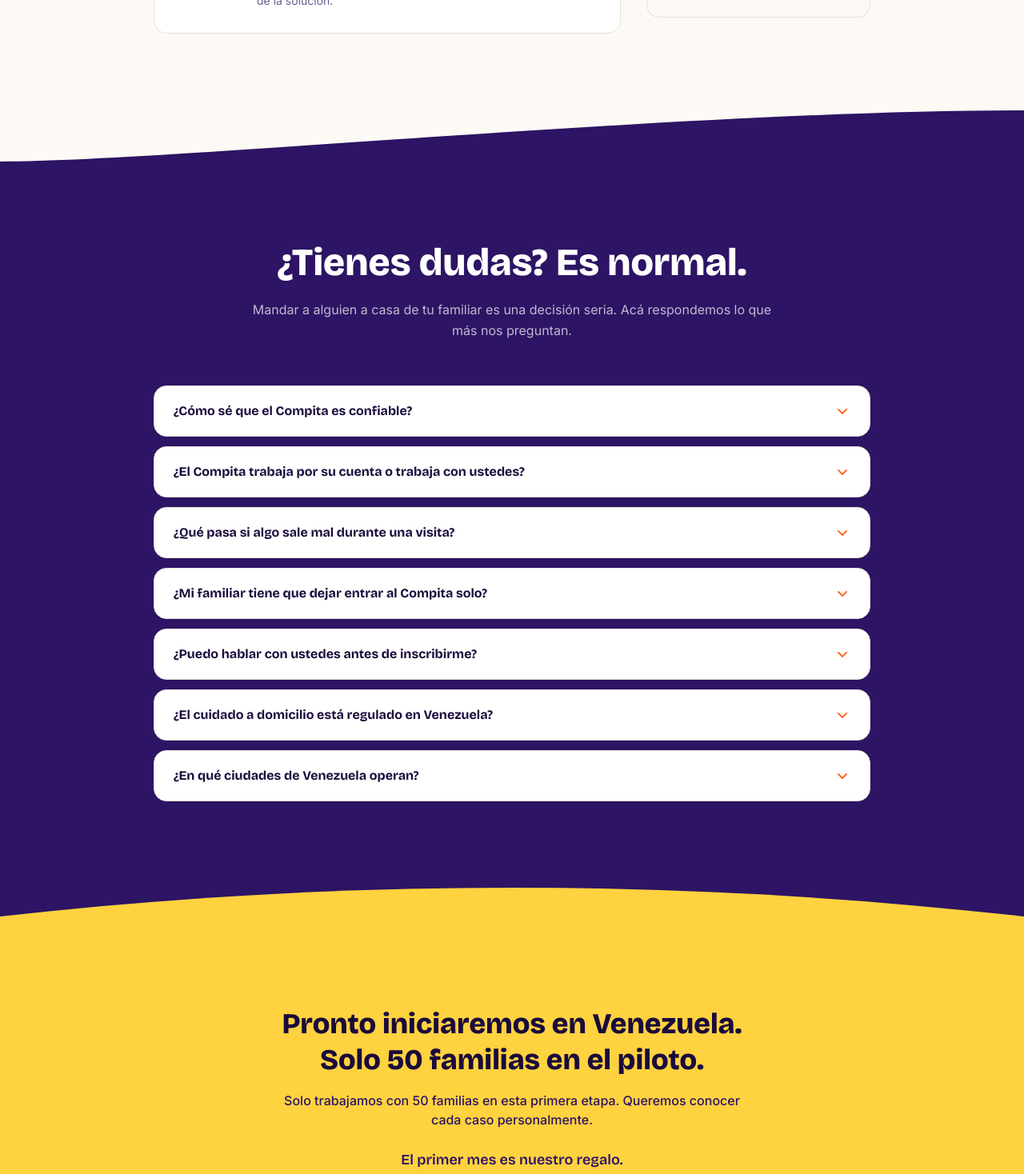
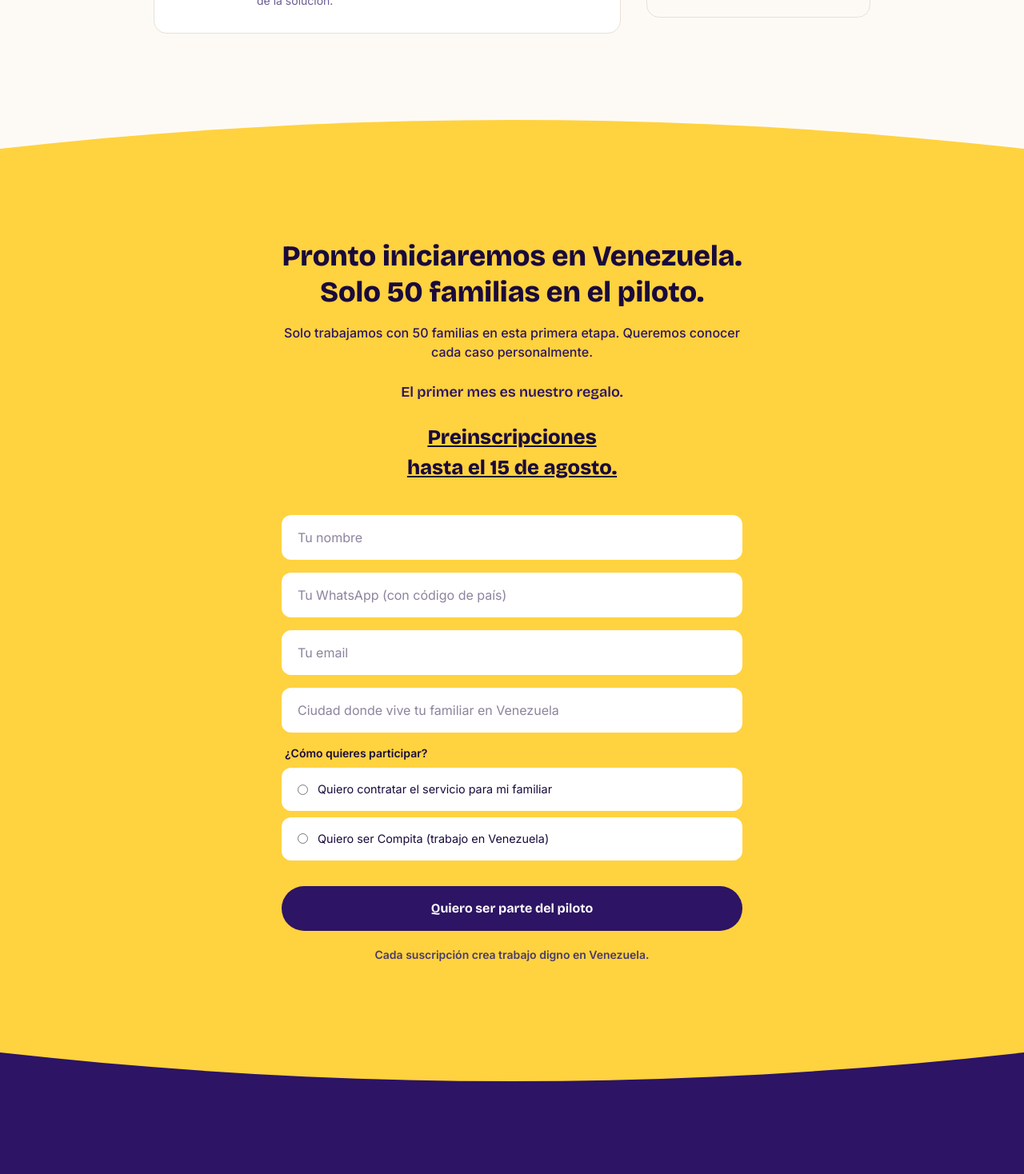
Before and after one commit to compaz-app/compaz-web, a Next.js app: page / in a window 1280 px wide. Shown: the part 3780-5248 px from the top of the page at 80% size. Built offline with nearby package versions, Linux system fonts and the light colour scheme; no server answers; grey boxes are pictures that could not be loaded.

Commit message:
Mover FAQ después del formulario de inscripción
Co-Authored-By: Claude Sonnet 4.6 <noreply@anthropic.com>

```diff
--- a/app/page.tsx
+++ b/app/page.tsx
@@ -810,10 +810,10 @@ export default function Home() {
         <ComoFunciona />
         <WaveDivider from="#2D1464" to="#FDFAF6" shape={3} />
         <Equipo />
-        <WaveDivider from="#FDFAF6" to="#2D1464" shape={4} />
+        <WaveDivider from="#FDFAF6" to="#FFD23F" shape={1} flip />
+        <Formulario rolInicial={rolSeleccionado} />
+        <WaveDivider from="#FFD23F" to="#2D1464" shape={2} />
         <FAQ />
-        <WaveDivider from="#2D1464" to="#FFD23F" shape={1} flip />
-        <Formulario rolInicial={rolSeleccionado} />
       </main>
       <Footer />
     </>
```
